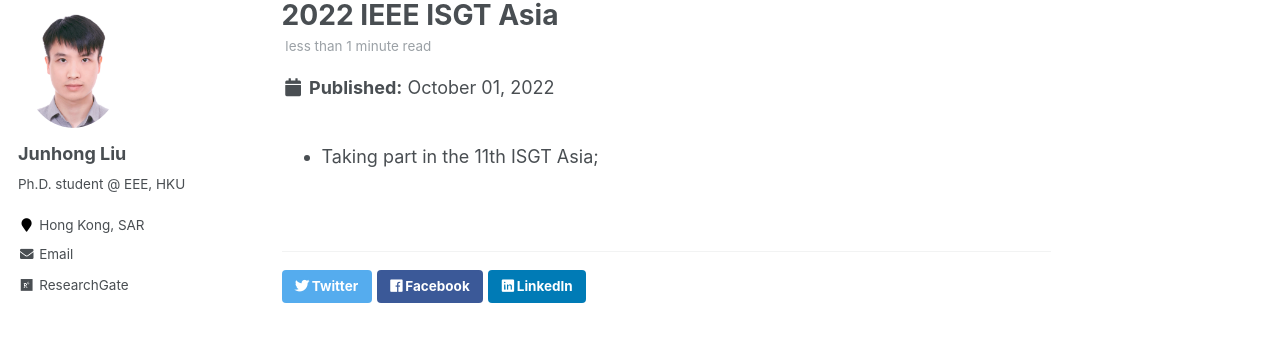
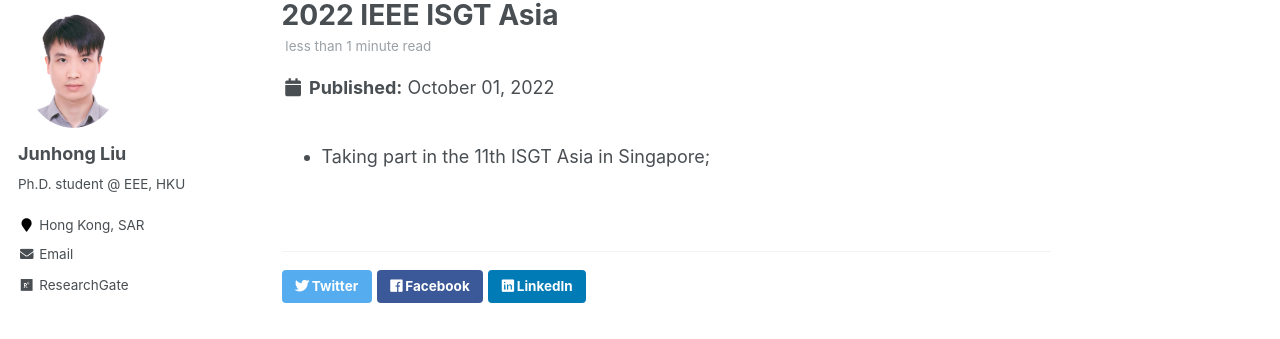
Before and after one commit to johnny-eee/online, a Jekyll site: the page built from _posts/2022-08-14-blog-post-1.md, in a window 1280 px wide. Shown: the part 117-456 px from the top of the page. Built offline with Jekyll 4.4.1, drawn with Linux system fonts in a browser that asks for light colours.

Commit message:
Update 2022-08-14-blog-post-1.md

```diff
--- a/_posts/2022-08-14-blog-post-1.md
+++ b/_posts/2022-08-14-blog-post-1.md
@@ -1,8 +1,8 @@
 ---
 title: "2022 IEEE ISGT Asia"
-excerpt: "11th International Conference on Innovative Smart Grid Technologies (Asia) 1st-5th November, Singapore <br/><img src='/images/isgt.jpg'>"
+excerpt: "11th International Conference on Innovative Smart Grid Technologies (Asia) 1st-5th November <br/><img src='/images/isgt.jpg'>"
 collection: research blogs
 date: 2022-10-01
 ---
 
-* Taking part in the 11th ISGT Asia;
+* Taking part in the 11th ISGT Asia in Singapore;
```
